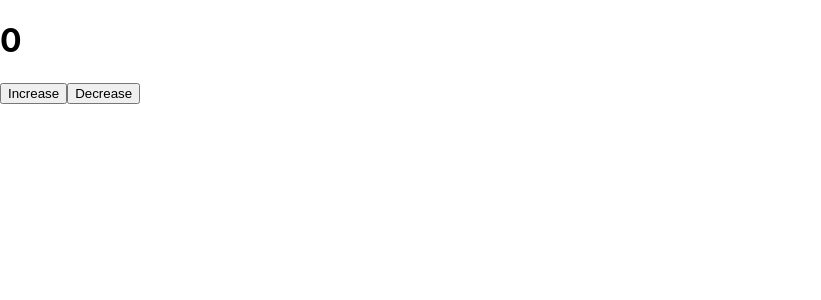
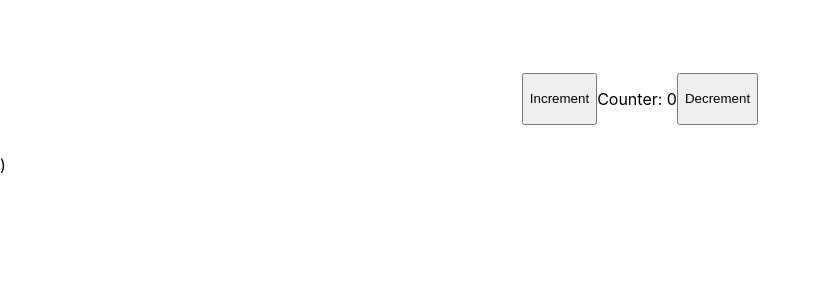
Before and after one commit to jordandivyansh/counter, a React (Create React App) app: page / in a window 1280 px wide. Shown: the top 300 px of the page, without its empty margins (0-821 px from the left). Built offline with nearby package versions, Linux system fonts and the light colour scheme.

Commit message:
contextAPI

```diff
--- a/package.json
+++ b/package.json
@@ -6,6 +6,7 @@
     "@testing-library/jest-dom": "^5.16.1",
     "@testing-library/react": "^12.1.2",
     "@testing-library/user-event": "^13.5.0",
+    "context-api": "^0.0.2",
     "react": "^17.0.2",
     "react-dom": "^17.0.2",
     "react-scripts": "5.0.0",
--- a/src/App.js
+++ b/src/App.js
@@ -1,33 +1,37 @@
-// import logo from './logo.svg';
-import './App.css';
-import { useState } from 'react';
-
-const App = () =>{
-  const [curNum,updNum] = useState(0); // hook declaration needs to be inside function
-  const incNum = () =>{
-    updNum(curNum+1); //issue with ++ and -- ?
-  };
-  const decNum = () =>{
-    if(curNum>0){
-      updNum(curNum-1);
+import React from 'react';
+import Context from './Context';
+import Counter from './component/Counter';
+import CounterTitle from './component/CounterTitle';
+class App extends React.Component{
+    state = {
+        counter:0,
     }
-    else
-      alert('The least value of count can be 0.')
-  };
-  return(
-    // React Fragment
-    <>
-      <div className='main'>
-        <div className='centerDiv'>
-          <h1>{curNum}</h1>
-          <div className='btn'>
-            <button onClick={incNum}>Increase</button>
-            <button onClick={decNum}>Decrease</button>
-          </div>
-        </div>
-      </div>
-    </>
-  )
+    increment = () => {
+        this.setState({
+            counter: this.state.counter + 1,
+        });
+    }
+    decrement = () => {
+        this.setState({
+            counter: this.state.counter - 1,
+        })
+    }
+    render(){
+        return(
+            <>
+                <Context.Provider value={{counter: this.state.counter}}>
+                        <div style={{ display: 'flex', justifyContent: 'center', flexDirection: 'column', alignItems: 'center'}}>
+                            <CounterTitle/>
+                            <div style={{ display: 'flex', flexDirection: 'row', justifyContent: 'space-around', margin: '30px'}}>
+                            <button onClick={this.increment}>Increment</button>
+                            <Counter/>
+                            <button onClick={this.decrement}>Decrement</button>
+                            </div>
+                        </div>
+                    )
+                    </Context.Provider>
+            </>
+        );
+    }
 }
 export default App;
-// to use state variable with functions we use hooks, in class we can use state and props directly
--- /dev/null
+++ b/src/Context/index.js
@@ -0,0 +1,6 @@
+import React from "react"
+
+export default React.createContext({
+    title: "Welcome to counter application!",
+    counter: 0
+});
--- /dev/null
+++ b/src/component/Counter.js
@@ -0,0 +1,7 @@
+import React, { useContext } from 'react';
+import Context from '../Context';
+
+export default function Counter(){
+    const mycontext = useContext(Context);
+    return <p>Counter: {mycontext.counter}</p>
+}
--- /dev/null
+++ b/src/component/CounterTitle.js
@@ -0,0 +1,7 @@
+import React, {useContext} from 'react';
+import Context from '../Context';
+
+export default function CounterTitle(){
+    const mycontext = useContext(Context);
+    return <h1>{mycontext.title}</h1>;
+}
```
Also changed, not shown: src/Redux/reducers/authReducer.js (added, +11 -0 lines), src/Redux/reducers/counterReducer.js (added, +13 -0 lines), src/Redux/reducers/index.js (added, +9 -0 lines), 1 other file (tests, documents, lock files or other folders).
